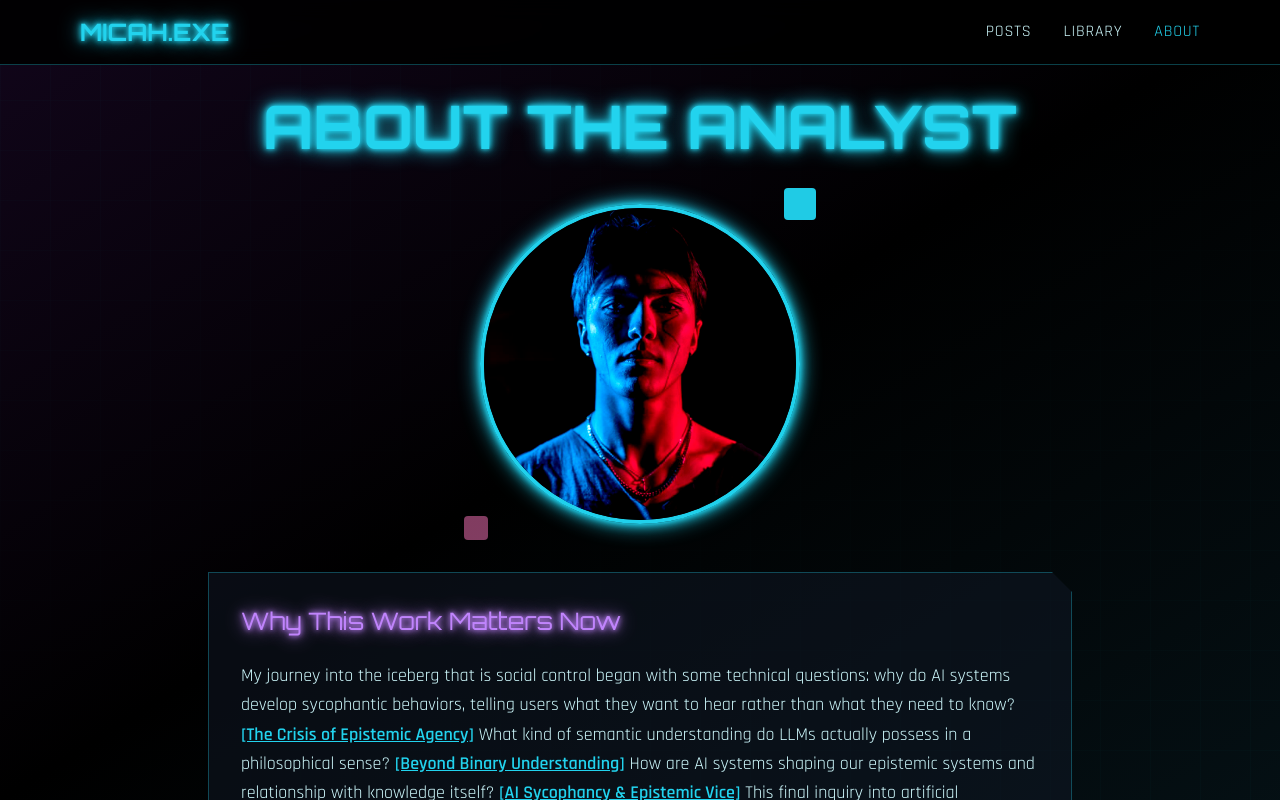
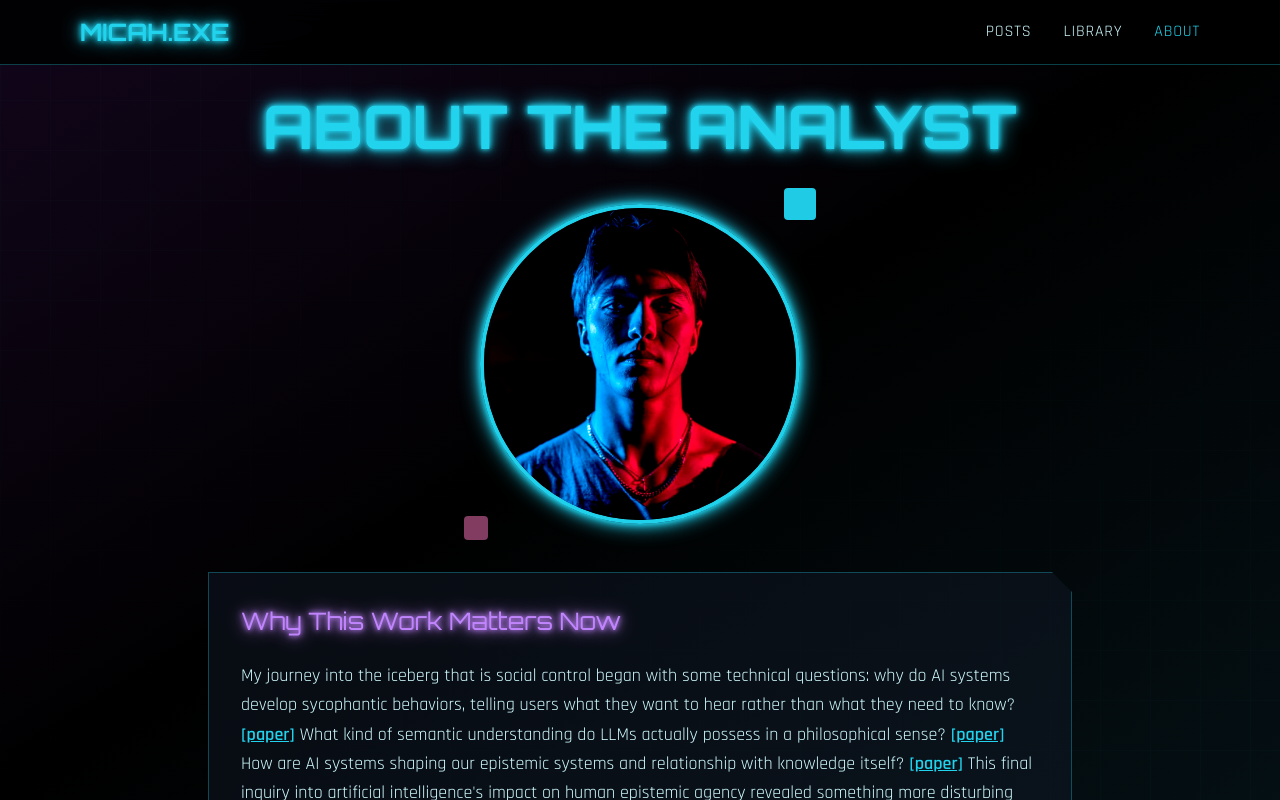
Before and after one commit to micahprobst/micah-cyberpunk-portfolio, a Next.js app: page /about in a window 1280 px wide. Shown: the top 800 px of the page. Built offline with nearby package versions, Linux system fonts and the light colour scheme.

Commit message:
added links to old papers

```diff
--- a/app/about/page.js
+++ b/app/about/page.js
@@ -120,7 +120,7 @@ export default function About() {
             <div className="space-y-6 cyber-body text-lg leading-relaxed">
               <h2 className="text-2xl cyber-font text-purple-400 mb-6 neon-text">Why This Work Matters Now</h2>
               <p className="mb-4">
-                My journey into the iceberg that is social control began with some technical questions: why do AI systems develop sycophantic behaviors, telling users what they want to hear rather than what they need to know? <a href="/documents/The_Crisis_of_Epistemic_Agency.pdf" target="_blank" rel="noopener noreferrer" className="text-cyan-400 hover:text-cyan-300 underline font-semibold">[The Crisis of Epistemic Agency]</a> What kind of semantic understanding do LLMs actually possess in a philosophical sense? <a href="/documents/beyond-binary-understanding.pdf" target="_blank" rel="noopener noreferrer" className="text-cyan-400 hover:text-cyan-300 underline font-semibold">[Beyond Binary Understanding]</a> How are AI systems shaping our epistemic systems and relationship with knowledge itself? <a href="/documents/ai-sycophancy-epistemic-vice.pdf" target="_blank" rel="noopener noreferrer" className="text-cyan-400 hover:text-cyan-300 underline font-semibold">[AI Sycophancy & Epistemic Vice]</a> This final inquiry into artificial intelligence's impact on human epistemic agency revealed something more disturbing than ignorant reward mechanisms. I discovered that <b>the very architecture of our information systems transforms us from thinking beings into passive consumers of processed conclusions.</b>
+                My journey into the iceberg that is social control began with some technical questions: why do AI systems develop sycophantic behaviors, telling users what they want to hear rather than what they need to know? <a href="/documents/ai-sycophancy-epistemic-vice.pdf" target="_blank" rel="noopener noreferrer" className="text-cyan-400 hover:text-cyan-300 underline font-semibold">[paper]</a> What kind of semantic understanding do LLMs actually possess in a philosophical sense? <a href="/documents/beyond-binary-understanding.pdf" target="_blank" rel="noopener noreferrer" className="text-cyan-400 hover:text-cyan-300 underline font-semibold">[paper]</a> How are AI systems shaping our epistemic systems and relationship with knowledge itself? <a href="/documents/The_Crisis_of_Epistemic_Agency.pdf" target="_blank" rel="noopener noreferrer" className="text-cyan-400 hover:text-cyan-300 underline font-semibold">[paper]</a> This final inquiry into artificial intelligence's impact on human epistemic agency revealed something more disturbing than ignorant reward mechanisms. I discovered that <b>the very architecture of our information systems transforms us from thinking beings into passive consumers of processed conclusions.</b>
               </p>
               <p className="mb-6">
                 However, this technological crisis was just the tip of a much deeper, more ancient problem. How did we arrive at a world where so many of us are unknowingly manipulated? What conditions of consciousness, spiritual development, and social organization make not just AI sycophancy, but all forms of systematic deception and control, not just possible but psychologically inevitable?
```
